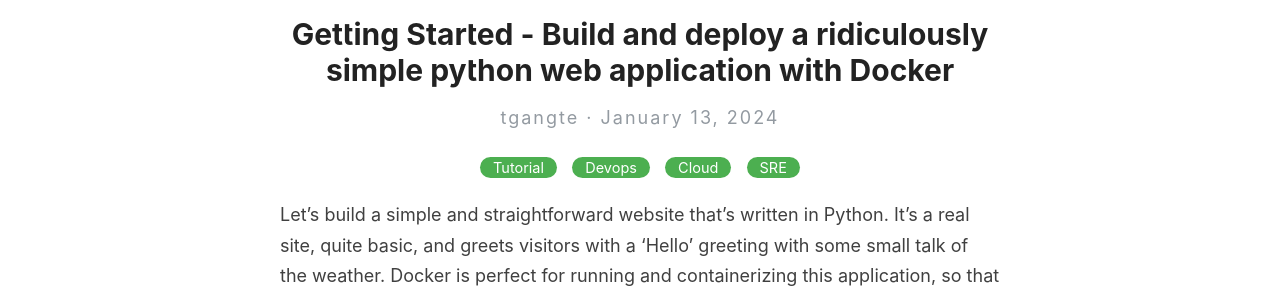
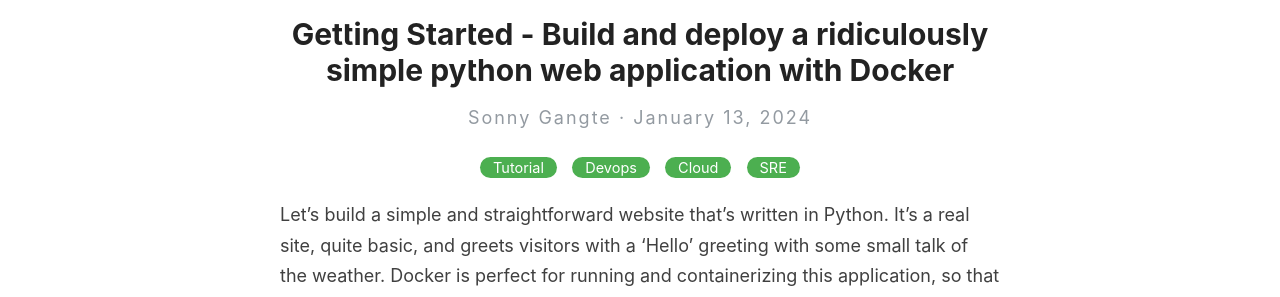
Before and after one commit to tgangte/tgangte.github.io, a Jekyll site: the page built from _posts/2024-01-13-getting-started-with-docker.md, in a window 1280 px wide and 900 px high. Shown: the part 178-475 px from the top of the window. Built offline with Jekyll 4.4.1, drawn with Linux system fonts in a browser that asks for light colours; comment, search, counter and statistics services are not loaded.

Commit message:
Update _config.yml

```diff
--- a/_config.yml
+++ b/_config.yml
@@ -6,7 +6,7 @@
 name: Practical SRE
 
 # Name of the author
-author: tgangte
+author: Sonny Gangte
 
 # Short bio or description (displayed in the header)
 description: Tech blog on Site Reliability Engineering, DevOps and Cybersecurity
```
